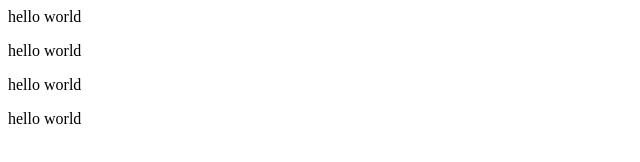
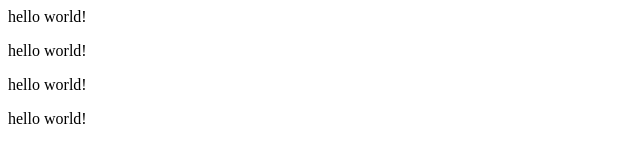
Before and after one commit to davidcarlisle/tr-out, a plain HTML site: page doc/zz.html in a window 1280 px wide. Shown: the full height of the page, 0-640 px from the left. Drawn offline with Linux system fonts and the light colour scheme.

Commit message:
from travis ci

```diff
--- a/doc/zz.html
+++ b/doc/zz.html
@@ -5,11 +5,11 @@
    </head>
    <body>
 
-      <p>hello world</p>
-      <p>hello world</p>
+      <p>hello world!</p>
+      <p>hello world!</p>
 
-      <p>hello world</p>
-      <p>hello world</p>
+      <p>hello world!</p>
+      <p>hello world!</p>
 
    </body>
 </html>
```
